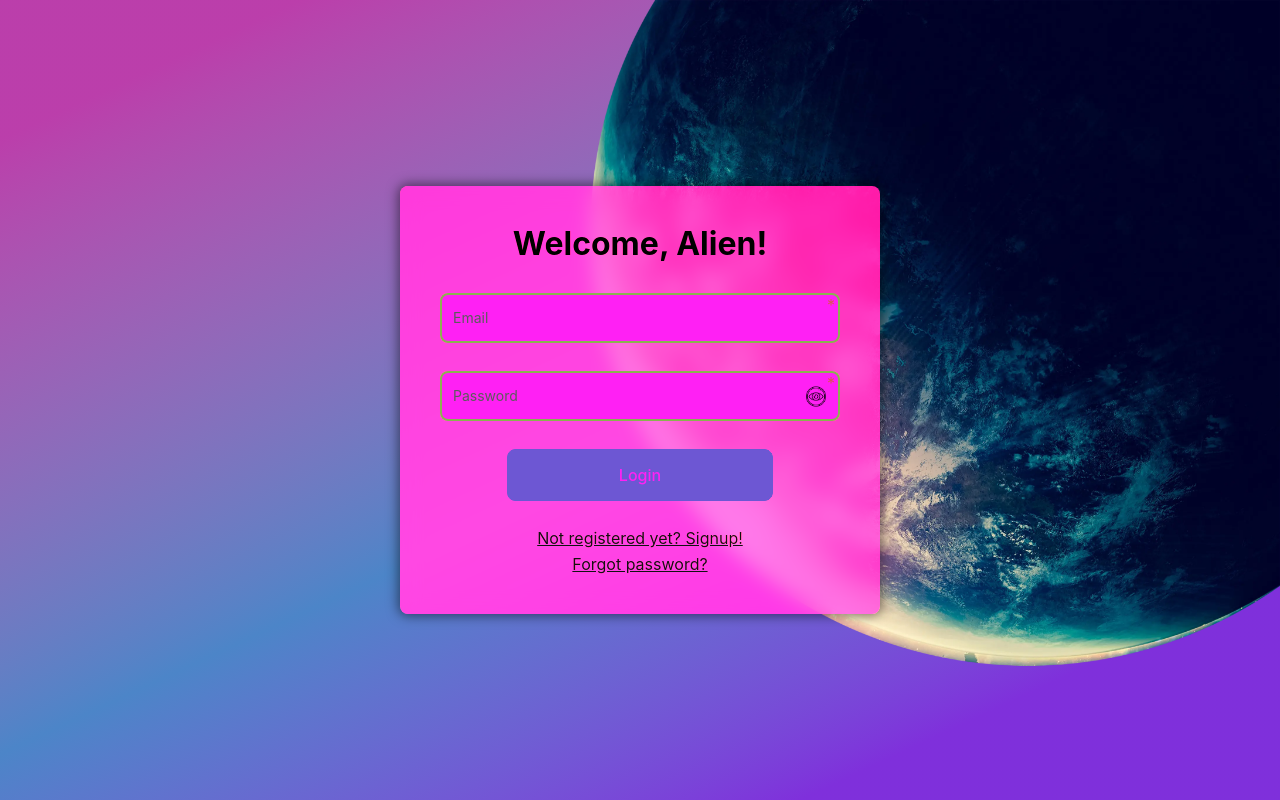
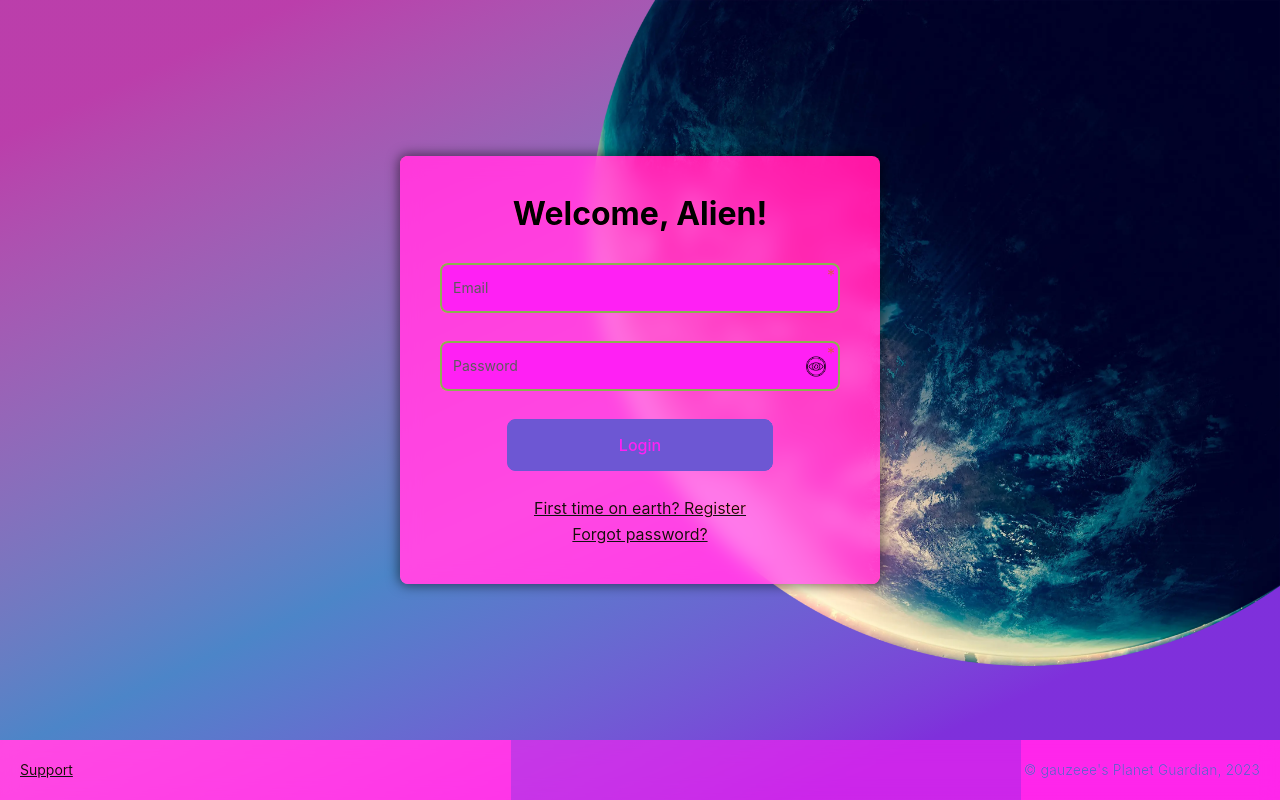
Before and after one commit to gauzeee/aliens-auth-app, a React (Vite) app: page /aliens-auth-app/auth/login in a window 1280 px wide. Built offline with nearby package versions, Linux system fonts and the light colour scheme.

Commit message:
added footer, changed some copy

```diff
--- /dev/null
+++ b/src/features/Footer/Footer.module.css
@@ -0,0 +1,45 @@
+.footer {
+  height: 60px;
+  width: 100%;
+  background-color: var(--bg-color-white-opacity);
+  display: flex;
+  justify-content: space-between;
+  align-items: center;
+  padding: 0 calc(100vw - 1440px);
+  font-size: 14px;
+  color: var(--color-violet);
+}
+
+.footerLink {
+  margin-block-start: 1em;
+  margin-block-end: 1em;
+}
+
+@supports (backdrop-filter: blur(10px)) {
+  .footer {
+    background-color: var(--bg-color-white-opacity);
+    backdrop-filter: blur(10px);
+  }
+}
+
+@media screen and (max-width: 1440px) {
+  .footer {
+    padding: 0 20px;
+  }
+}
+
+@media screen and (max-width: 500px) {
+  .footer {
+    flex-direction: column-reverse;
+    justify-content: center;
+  }
+
+  .footerText {
+    margin: 8px 0 4px;
+  }
+
+  .footerLink {
+    margin-top: 0;
+    margin-bottom: 4px;
+  }
+}
--- /dev/null
+++ b/src/features/Footer/Footer.tsx
@@ -0,0 +1,20 @@
+import React from "react";
+
+import styles from "./Footer.module.css";
+import formStyles from "../Form/Form.module.css";
+
+export const Footer = () => {
+  return (
+    <footer className={styles.footer}>
+      <a
+        className={`${formStyles.actionLink} ${styles.footerLink}`}
+        href="https://t.me/gauzeee"
+        target="_blank"
+        rel="nofollow"
+      >
+        Support
+      </a>
+      <p className={styles.footerText}>© gauzeee's Planet Guardian, {new Date().getFullYear()}</p>
+    </footer>
+  );
+};
--- /dev/null
+++ b/src/features/Footer/index.ts
@@ -0,0 +1 @@
+export { Footer } from "./Footer";
--- /dev/null
+++ b/src/features/Header/Header.module.css
@@ -0,0 +1,26 @@
+.header {
+  height: 60px;
+  width: 100%;
+  background-color: var(--bg-color-white-opacity);
+  display: flex;
+  justify-content: flex-end;
+  align-items: center;
+  padding: 0 calc(100vw - 1440px);
+}
+
+.header > *:not(:last-child) {
+  margin-right: 20px;
+}
+
+@supports (backdrop-filter: blur(10px)) {
+  .header {
+    background-color: var(--bg-color-white-opacity);
+    backdrop-filter: blur(10px);
+  }
+}
+
+@media screen and (max-width: 1440px) {
+  .header {
+    padding: 0 20px;
+  }
+}
--- /dev/null
+++ b/src/features/Header/Header.tsx
@@ -0,0 +1,21 @@
+import React from "react";
+
+import styles from "./Header.module.css";
+import { Button } from "@/components";
+import { useNavigate } from "react-router-dom";
+import { tokenService } from "@/api";
+
+export const Header = () => {
+  const navigate = useNavigate();
+  const handleLogout = () => {
+    tokenService.remove();
+    navigate("/auth/login");
+  };
+  const userData = tokenService.get();
+  return (
+    <header className={styles.header}>
+      <p>Hey, {userData.username}!</p>
+      <Button onClick={handleLogout}>Logout</Button>
+    </header>
+  );
+};
--- /dev/null
+++ b/src/features/Header/index.ts
@@ -0,0 +1 @@
+export { Header } from "./Header";
--- a/src/features/index.ts
+++ b/src/features/index.ts
@@ -1 +1,3 @@
 export * from "./Form";
+export { Header } from "./Header";
+export { Footer } from "./Footer";
--- a/src/layouts/InnerLayout.tsx
+++ b/src/layouts/InnerLayout.tsx
@@ -1,30 +1,18 @@
 import React from "react";
-import { Outlet, useNavigate } from "react-router-dom";
+import { Outlet } from "react-router-dom";
+import { Footer, Header } from "@/features";
 
 import styles from "./styles/Layouts.module.css";
-import { Button } from "@/components";
-import { tokenService } from "@/api";
 
 export const InnerLayout = ({ children }: { children?: React.ReactNode }) => {
-  const navigate = useNavigate();
-  const handleLogout = () => {
-    tokenService.remove();
-    navigate("/auth/login");
-  };
-  const userData = tokenService.get();
-
-
-
   return (
     <div className={styles.layout}>
-      <header className={styles.layoutHeader}>
-        <p>Hey, {userData.username}!</p>
-        <Button onClick={handleLogout}>Logout</Button>
-      </header>
+      <Header />
       <main className={styles.layoutContent}>
         <Outlet />
         {children}
       </main>
+      <Footer />
     </div>
   );
 };
--- a/src/layouts/MainLayout.tsx
+++ b/src/layouts/MainLayout.tsx
@@ -1,3 +1,4 @@
+import { Footer } from "@/features";
 import React from "react";
 import { Outlet } from "react-router-dom";
 
@@ -10,6 +11,7 @@ export const MainLayout = ({ children }: { children?: React.ReactNode }) => {
         <Outlet />
         {children}
       </main>
+      <Footer />
     </div>
   );
 };
--- a/src/layouts/styles/Layouts.module.css
+++ b/src/layouts/styles/Layouts.module.css
@@ -8,29 +8,12 @@
   justify-content: center;
 }
 
-.layoutHeader ~ .layoutContent {
+.layoutContent {
   min-height: calc(100vh - 60px);
 }
 
-.layoutHeader {
-  height: 60px;
-  width: 100%;
-  background-color: var(--bg-color-white-opacity);
-  display: flex;
-  justify-content: flex-end;
-  align-items: center;
-  padding: 0 calc(100vw - 1440px);
-}
-
-.layoutHeader > *:not(:last-child) {
-  margin-right: 20px;
-}
-
-@supports (backdrop-filter: blur(10px)) {
-  .layoutHeader {
-    background-color: var(--bg-color-white-opacity);
-    backdrop-filter: blur(10px);
-  }
+header + .layoutContent {
+  min-height: calc(100vh - 120px);
 }
 
 @media screen and (max-width: 1440px) {
--- a/src/pages/authorization/Login.tsx
+++ b/src/pages/authorization/Login.tsx
@@ -19,7 +19,7 @@ const loginFormFields: FormFields = {
 const loginFormLinks: ActionLink[] = [
   {
     to: "../signup",
-    text: "Not registered yet? Signup!",
+    text: "First time on earth? Register",
   },
   {
     to: "../forgot",
--- a/src/pages/authorization/Signup.tsx
+++ b/src/pages/authorization/Signup.tsx
@@ -49,8 +49,8 @@ const Signup = () => {
         <Form
           fields={signupFormFields}
           actionLinks={signupFromLinks}
-          submitButtonText="Signup"
-          title="Who are you?"
+          submitButtonText="Register"
+          title="Tell about yourself"
         />
       </div>
     </section>
```
